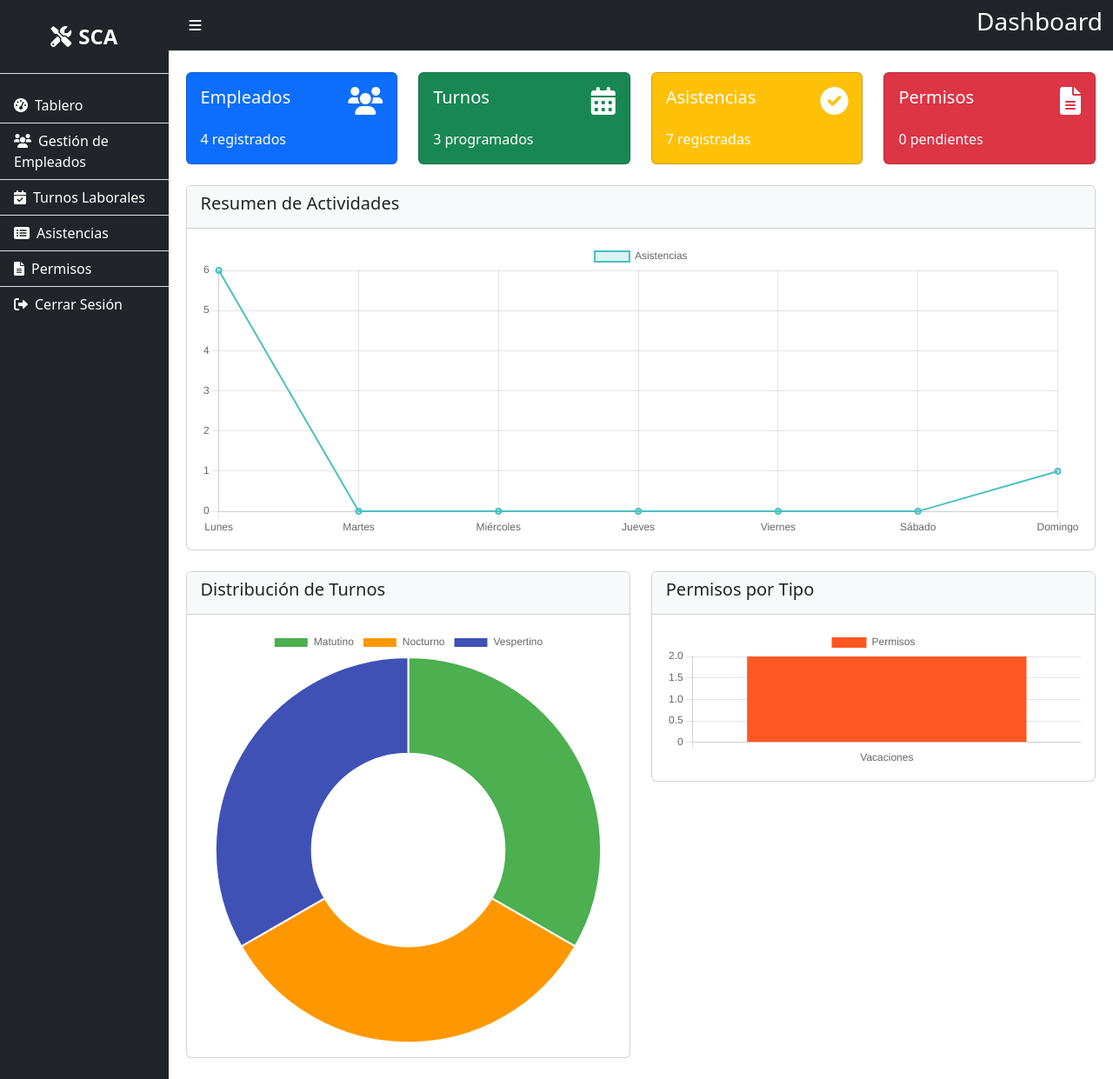
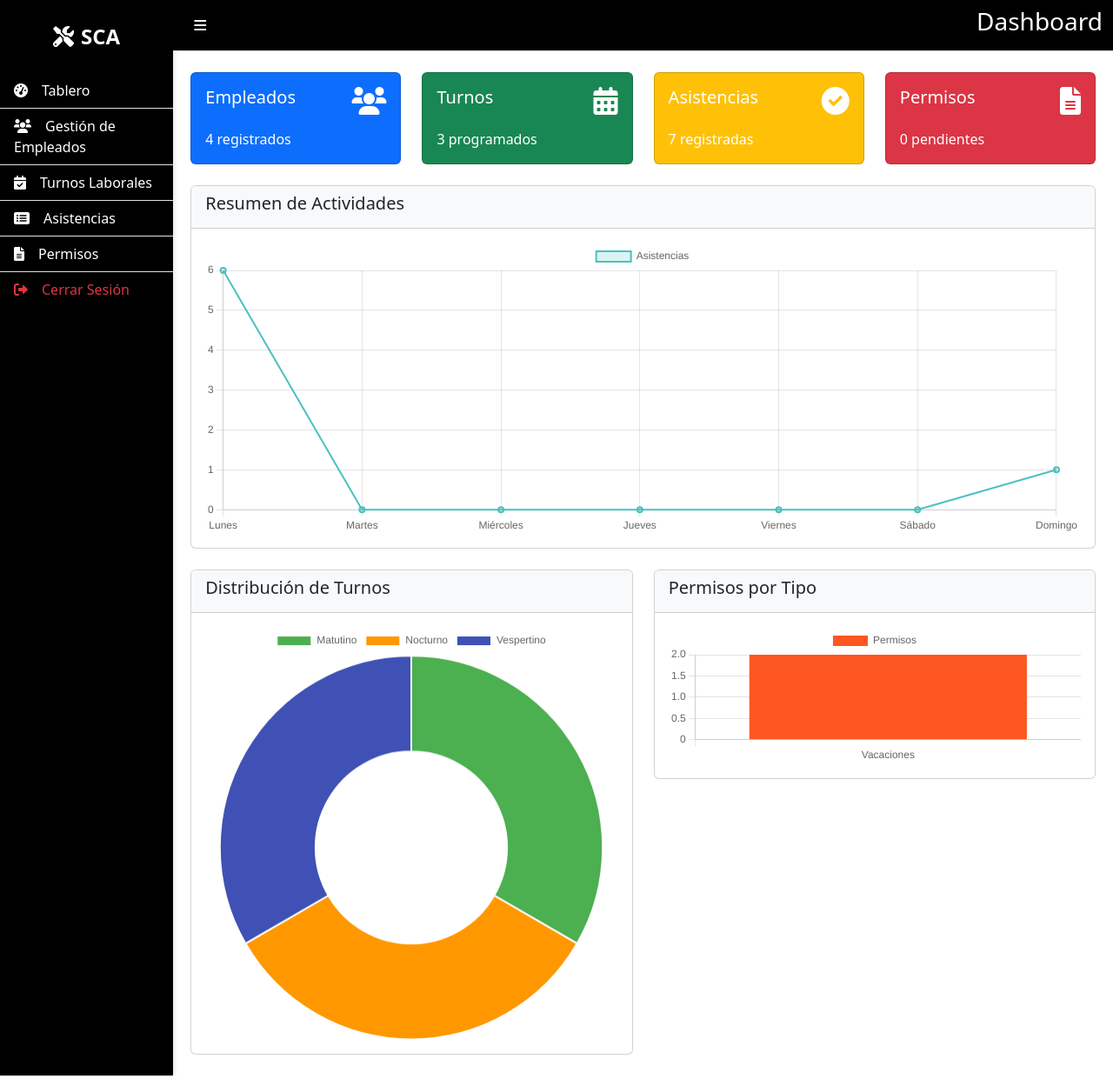
Before and after one commit to Carlos3011/sistema_admin-empleados, a PHP site: page /asistencia/ in a window 1280 px wide. Shown: the whole page at 87% size. Run offline with PHP 8.4, Linux system fonts and the light colour scheme; the visitor is signed in with stand-in values (Sample User, id 1); data comes from the database, SQL or seed files in the repository; some libraries are stand-ins or nearby versions.

Commit message:
new  best views

```diff
--- a/public/index.php
+++ b/public/index.php
@@ -81,7 +81,7 @@
         <?php
     }
     ?>
-
+    <script src="main.js"></script>
     <!-- Bootstrap JS -->
     <script src="https://cdn.jsdelivr.net/npm/bootstrap@5.3.0-alpha1/dist/js/bootstrap.bundle.min.js"></script>
     <!-- Chart.js -->
--- a/public/styles.css
+++ b/public/styles.css
@@ -14,14 +14,18 @@ body {
 #content-wrapper {
     transition: margin 0.3s ease;
     padding: 20px;
-    max-width: 1200px;  /* limita el ancho máximo del contenido */
-    margin: 0 auto;     /* centra el contenido horizontalmente */
-    min-height: 100vh;  /* hace que ocupe al menos toda la altura de la ventana */
+    max-width: 1200px;
+    margin: 0 auto;
+    min-height: 100vh;
+    position: relative;
+    left: 0;
+    right: 0;
 }
 
 #content-wrapper.expanded {
-    margin-left: 0;
+    margin: 0 auto;
     padding: 20px;
+    width: 100%;
 }
 
 #page-content-wrapper {
--- a/views/modules/asistencia.php
+++ b/views/modules/asistencia.php
@@ -1,4 +1,4 @@
-<nav class="navbar navbar-expand-lg navbar-light bg-dark border-bottom">
+<nav class="navbar navbar-expand-lg navbar-light bg-black border-bottom">
     <div class="container-fluid">
         <button id="menu-toggle" class="btn btn-primary">
             <i class="fas fa-bars"></i>
--- a/views/modules/gestor-empleados.php
+++ b/views/modules/gestor-empleados.php
@@ -1,4 +1,4 @@
-<nav class="navbar navbar-expand-lg navbar-light bg-dark border-bottom">
+<nav class="navbar navbar-expand-lg navbar-light bg-black border-bottom">
     <div class="container-fluid">
         <button id="menu-toggle" class="btn btn-primary">
             <i class="fas fa-bars"></i>
@@ -152,6 +152,7 @@ document.addEventListener('DOMContentLoaded', async () => {
     const apiUrl = '../data/empleados_data.php';
     let dataTable;
 
+
     // Función para cargar empleados
     const cargarEmpleados = async () => {
         try {
--- a/views/modules/permisos.php
+++ b/views/modules/permisos.php
@@ -1,4 +1,4 @@
-<nav class="navbar navbar-expand-lg navbar-light bg-dark border-bottom">
+<nav class="navbar navbar-expand-lg navbar-light bg-black border-bottom">
     <div class="container-fluid">
         <h3 class="ms-3 text-white">Gestor de Permisos</h3>
     </div>
--- a/views/modules/tablero.php
+++ b/views/modules/tablero.php
@@ -1,4 +1,4 @@
-<nav class="navbar navbar-expand-lg navbar-light bg-dark border-bottom">
+<nav class="navbar navbar-expand-lg navbar-light bg-black border-bottom">
     <div class="container-fluid">
         <button id="menu-toggle" class="btn btn-primary">
             <i class="fas fa-bars"></i>
--- a/views/modules/turnos.php
+++ b/views/modules/turnos.php
@@ -1,4 +1,4 @@
-<nav class="navbar navbar-expand-lg navbar-light bg-dark border-bottom">
+<nav class="navbar navbar-expand-lg navbar-light bg-black border-bottom">
     <div class="container-fluid">
         <button id="menu-toggle" class="btn btn-primary">
             <i class="fas fa-bars"></i>
--- a/views/sidebar.php
+++ b/views/sidebar.php
@@ -1,27 +1,39 @@
 <!-- Sidebar -->
-<div class="bg-dark text-white" id="sidebar-wrapper">
-    <div class="sidebar-heading text-center py-4 primary-text fs-4 fw-bold border-bottom">
-        <i class="fas fa-tools me-2"></i>SCA
+<div class="bg-black text-white" id="sidebar-wrapper">
+    <div class="sidebar-heading text-center py-4 fs-4 fw-bold text-truncate">
+        <i class="fas fa-tools me-2"></i><span class="sidebar-text">SCA</span>
     </div>
-    <div class="list-group list-group-flush my-3">
+    <div class="list-group list-group-flush">
         <a href="/sistema-asistencia/public/index.php?page=tablero" class="list-group-item list-group-item-action bg-transparent text-white">
-            <i class="fas fa-tachometer-alt me-2"></i>Tablero
+            <i class="fas fa-tachometer-alt me-3"></i><span class="sidebar-text">Tablero</span>
         </a>
         <a href="/sistema-asistencia/public/index.php?page=gestor" class="list-group-item list-group-item-action bg-transparent text-white">
-            <i class="fas fa-users me-2"></i>Gestión de Empleados
+            <i class="fas fa-users me-3"></i>Gestión de Empleados
         </a>
         <a href="/sistema-asistencia/public/index.php?page=turnos-laborales" class="list-group-item list-group-item-action bg-transparent text-white">
-            <i class="fas fa-calendar-check me-2"></i>Turnos Laborales
+            <i class="fas fa-calendar-check me-3"></i>Turnos Laborales
         </a>
         <a href="/sistema-asistencia/public/index.php?page=asistencia" class="list-group-item list-group-item-action bg-transparent text-white">
-            <i class="fas fa-list-alt me-2"></i>Asistencias
+            <i class="fas fa-list-alt me-3"></i>Asistencias
         </a>
         <a href="/sistema-asistencia/public/index.php?page=permisos" class="list-group-item list-group-item-action bg-transparent text-white">
-            <i class="fas fa-file-alt me-2"></i>Permisos
+            <i class="fas fa-file-alt me-3"></i>Permisos
         </a>
-        <a href="/sistema-asistencia/public/index.php?page=cerrar-sesion" class="list-group-item list-group-item-action bg-transparent text-white">
-            <i class="fas fa-sign-out-alt me-2"></i>Cerrar Sesión
+        <a href="/sistema-asistencia/public/index.php?page=cerrar-sesion" class="list-group-item list-group-item-action bg-transparent text-danger mt-auto">
+            <i class="fas fa-sign-out-alt me-3"></i><span class="sidebar-text">Cerrar Sesión</span>
         </a>
     </div>
 </div>
-<!-- /#sidebar-wrapper
+<!-- /#sidebar-wrapper -->
+
+<style>
+.list-group-item-action:hover {
+    background-color: rgba(255, 255, 255, 0.1) !important;
+    color: white !important;
+}
+
+#sidebar-wrapper {
+    min-height: 100vh;
+    box-shadow: 2px 0 5px rgba(0,0,0,0.1);
+}
+</style>
--- a/views/theme.php
+++ b/views/theme.php
@@ -49,7 +49,7 @@
 <body>
     <div class="d-flex" id="wrapper">
         <!-- Sidebar -->
-        <div class="bg-dark text-white" id="sidebar-wrapper">
+        <div class="bg-black text-white" id="sidebar-wrapper">
             <div class="sidebar-heading text-center py-4 primary-text fs-4 fw-bold border-bottom">
                 <i class="fas fa-tools me-2"></i>SCA
             </div>
@@ -99,7 +99,7 @@
         <!-- /#page-content-wrapper -->
 
         <!-- Footer -->
-        <footer class="bg-dark text-white text-center py-3 w-100">
+        <footer class="bg-black text-white text-center py-3 w-100">
             <div class="container">
                 <p class="mb-0">© 2023 Tu Empresa. Todos los derechos reservados.</p>
             </div>
```
